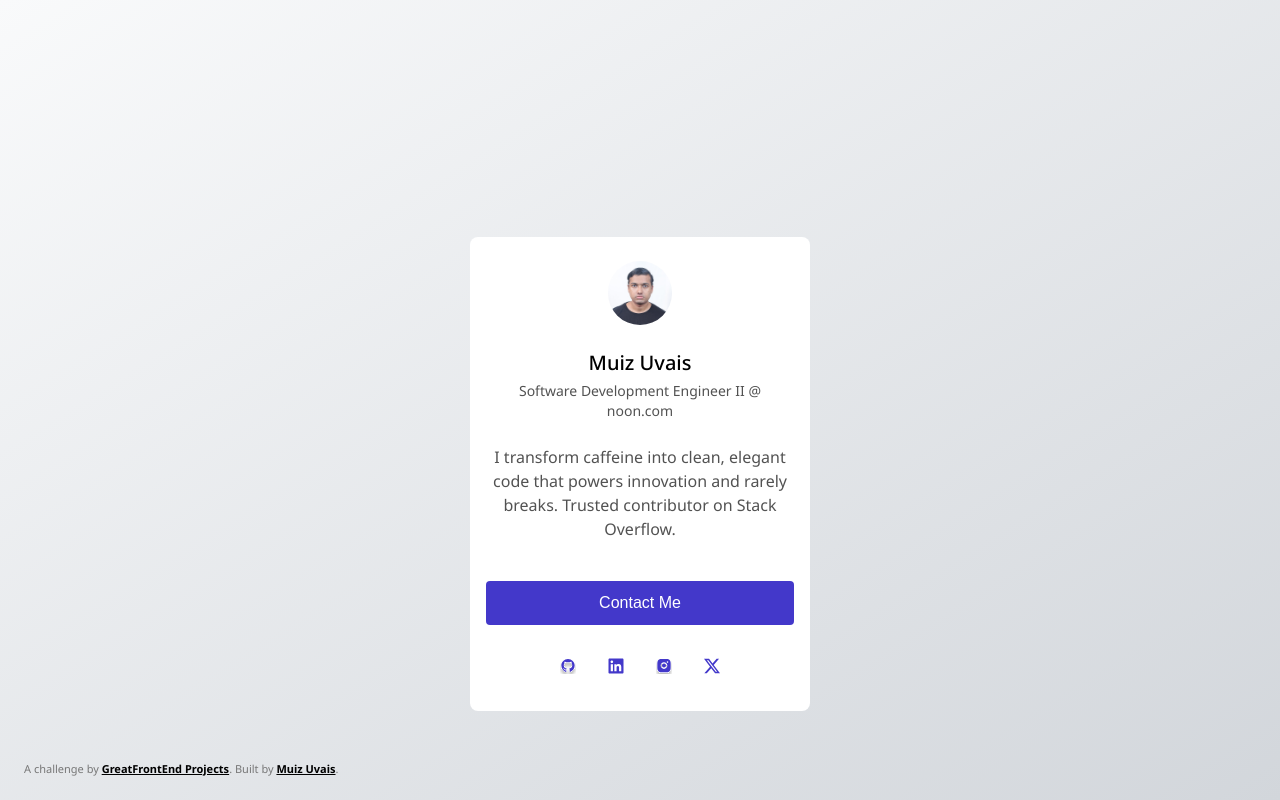
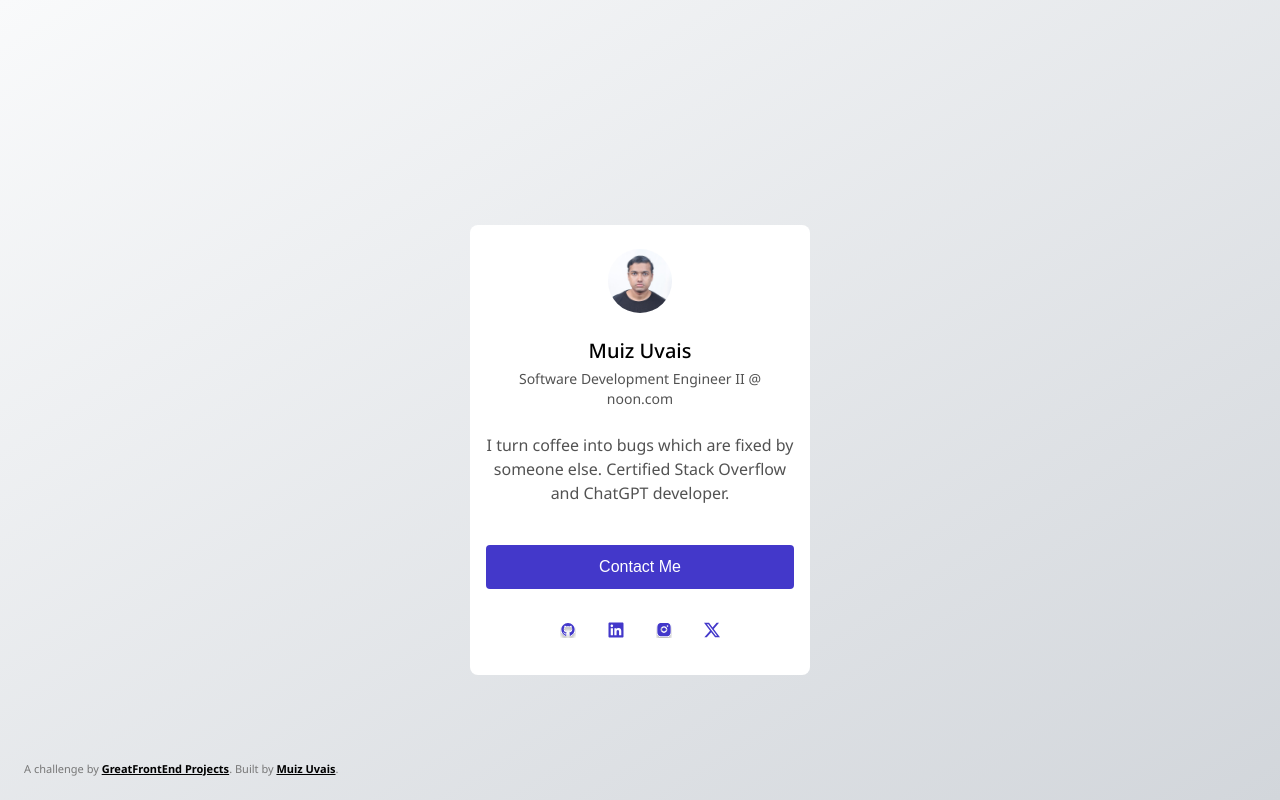
Before and after one commit to MuizU/profile-card, a Next.js app: page / in a window 1280 px wide. Built offline with nearby package versions, Linux system fonts and the light colour scheme.

Commit message:
updated profile card

```diff
--- a/src/app/page.tsx
+++ b/src/app/page.tsx
@@ -3,7 +3,7 @@ import styles from "./page.module.css";
 
 export default function Home() {
   const description =
-    "I transform caffeine into clean, elegant code that powers innovation and rarely breaks. Trusted contributor on Stack Overflow.";
+    "I turn coffee into bugs which are fixed by someone else. Certified Stack Overflow and ChatGPT developer.";
 
   return (
     <article className={styles.container}>
```
